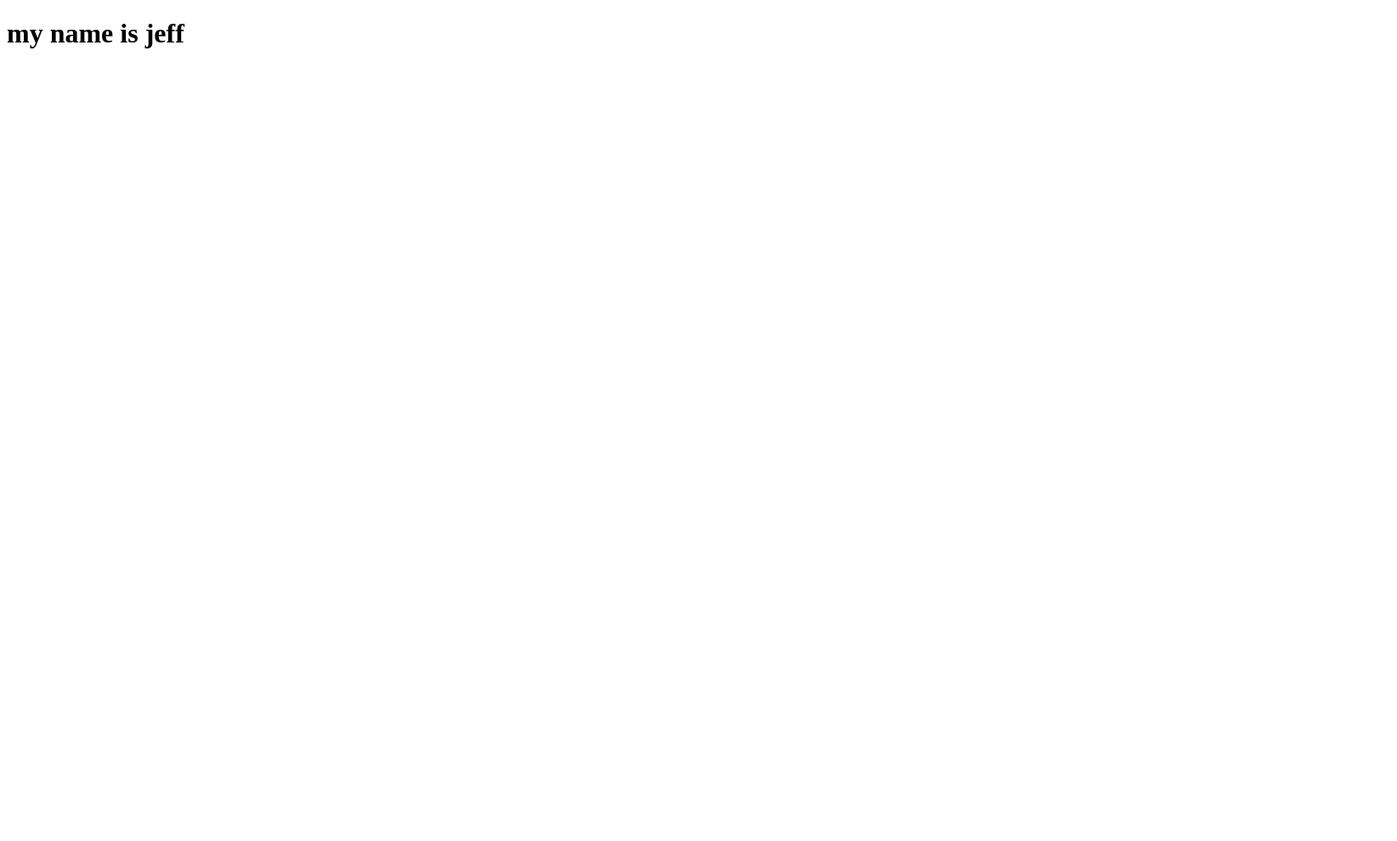
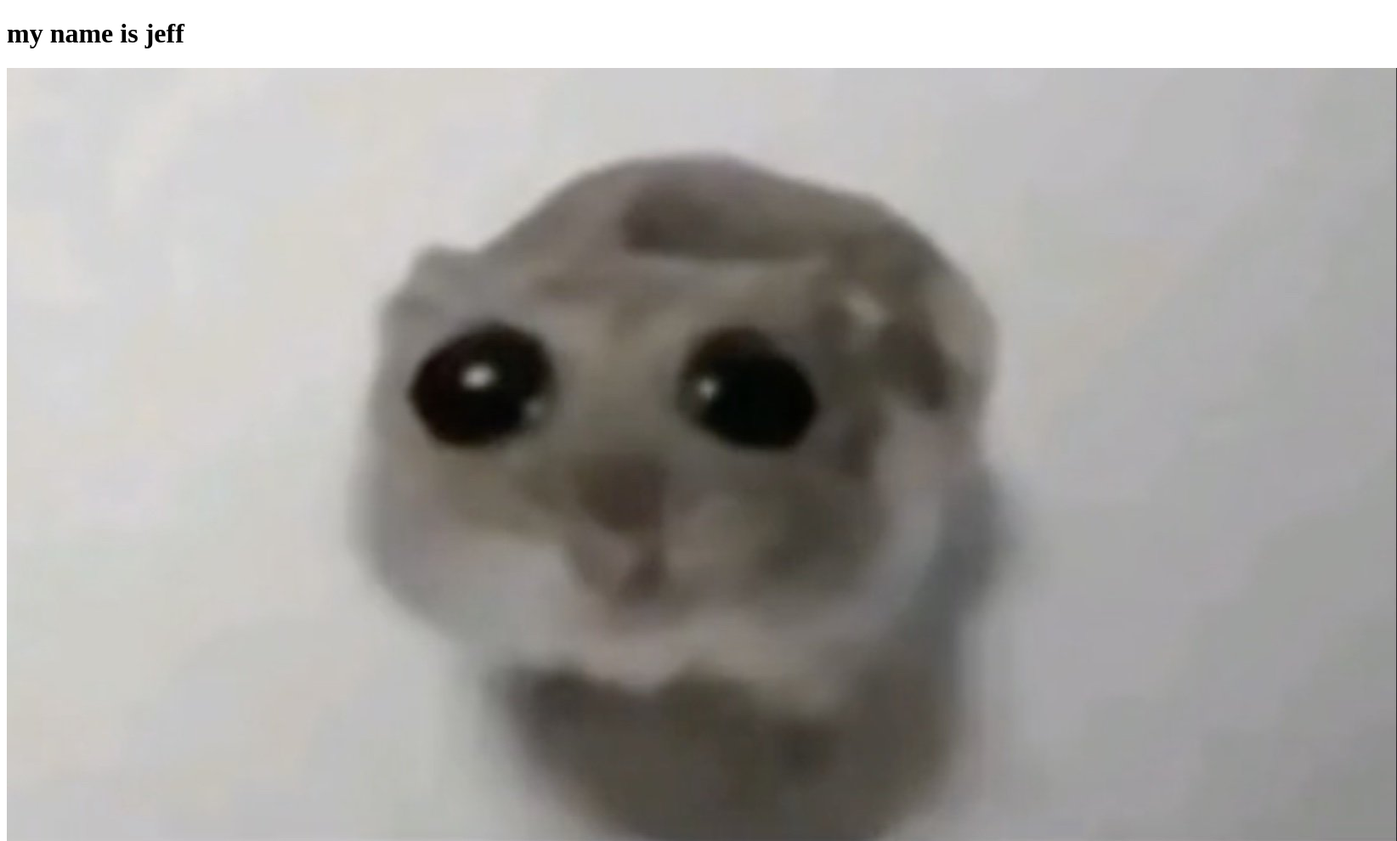
Before and after one commit to YakuHajime/Muskyy, a plain HTML site: page index.html in a window 1280 px wide. Shown: the whole page at 85% size, 1644 px wide, since content can reach past the window. Before the commit the page ends 800 px from the top, so only its background shows below. Drawn offline with Linux system fonts and the light colour scheme.

Commit message:
Update index.html

```diff
--- a/index.html
+++ b/index.html
@@ -7,6 +7,6 @@
 </head>
 <body>
     <h1> my name is jeff </h1>
-
+    <img src="ham.jpg" alt="me">
 </body>
 </html>
```
